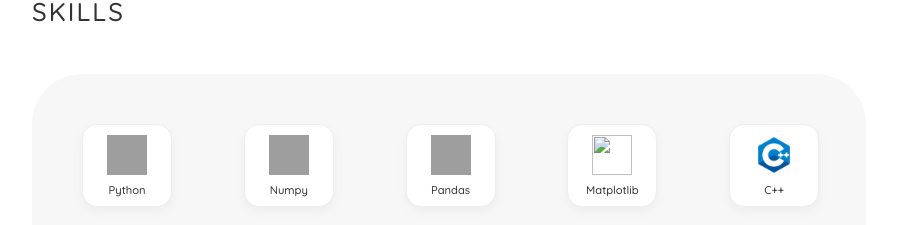
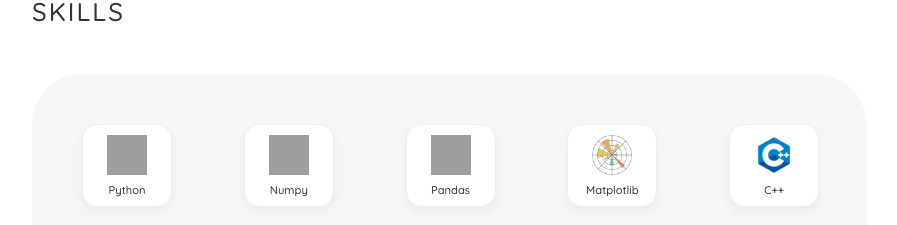
Before and after one commit to Zaifh6/zaifh6, a plain HTML site: page index.html in a window 1280 px wide. Shown: the part 1517-1742 px from the top of the page, without its empty margins (236-1133 px from the left). Drawn offline with nearby package versions, Linux system fonts and the light colour scheme; grey boxes are pictures that could not be loaded; a script that the page names is missing; files whose address does not match are found by name.

Commit message:
Update index.html

```diff
--- a/index.html
+++ b/index.html
@@ -178,7 +178,7 @@
                 </li>
                 <li>
                   <div class="itemContainer">
-                  <img src="/Portfolio.github.io-main/Images/Matplotlib_icon.svg.png">
+                  <img src="/Images/Matplotlib_icon.svg.png">
                   <p>Matplotlib</p>
                   </div>
                 </li>
```
